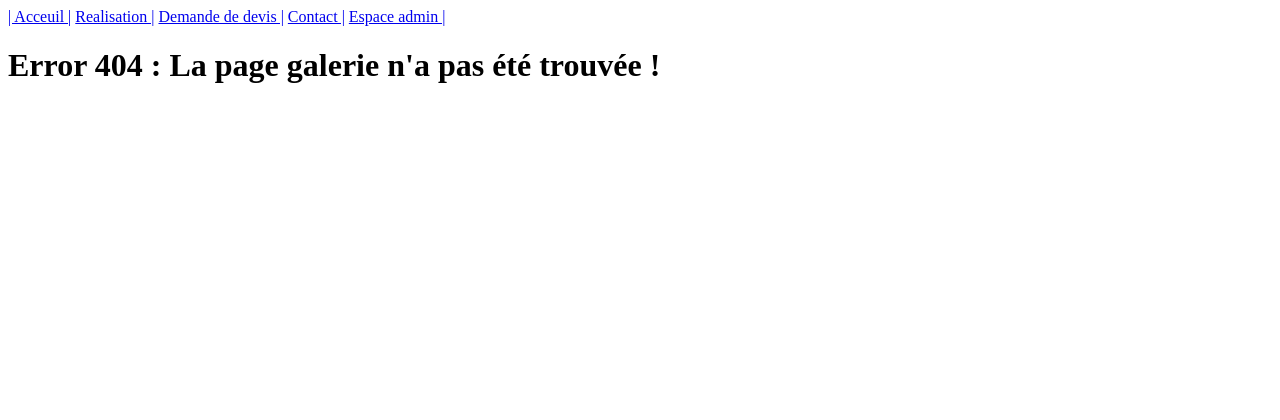
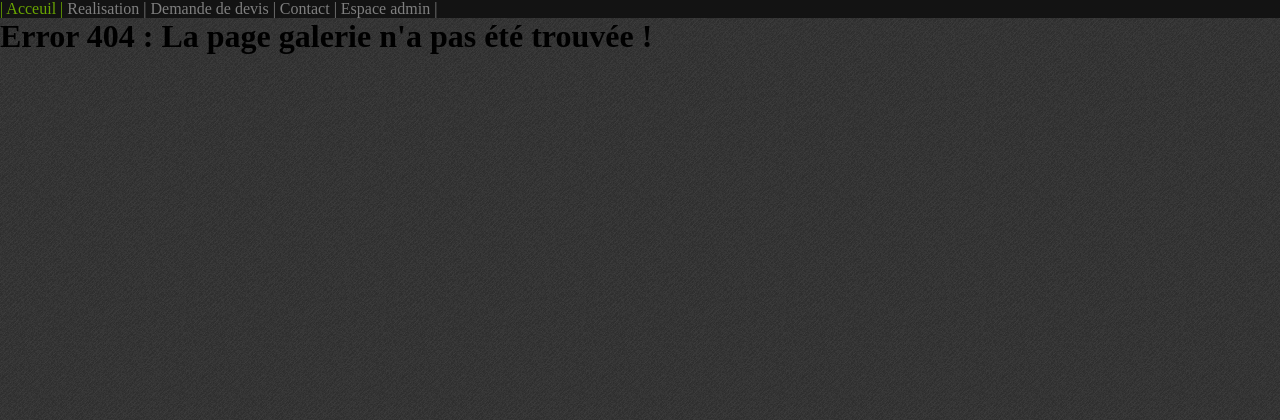
Before and after one commit to manucarenjot/Projet-de-stage, a PHP site: page /index.php?c=galerie in a window 1280 px wide. Shown: the top 420 px of the page. Run offline with PHP 8.4, Linux system fonts and the light colour scheme; some libraries are stand-ins or nearby versions.

Commit message:
debut du css et debut de la galerie

```diff
--- /dev/null
+++ b/public/asset/css/style.css
@@ -0,0 +1,41 @@
+* {
+    margin: 0;
+    padding: 0;
+    box-sizing: border-box;
+}
+
+body {
+    background-image: url(../img/debut_dark.png);
+    background-color: #7f7f7f;
+}
+
+.menu {
+    background-color: #131313;
+
+}
+.menu a {
+    color: #7f7f7f;
+    text-decoration-line: none;
+
+}
+.menu a:hover {
+    color: #6aa602;
+}
+
+.fa-plus {
+    font-size: 100px;
+    color: #faf2f2;
+    background-color: #525454;
+    border-radius: 15px;
+}
+
+.gallerieImage {
+
+    margin: 4px;
+}
+
+.gallerieImage:hover {
+    cursor: pointer;
+
+    border: solid 8px #424141;
+}
--- a/public/index.php
+++ b/public/index.php
@@ -5,15 +5,14 @@ use App\Controller\ErrorController\ErrorController;
 
 session_start();
 
-if(isset($_SESSION['alert']) && count($_SESSION['alert']) > 0) {
+if (isset($_SESSION['alert']) && count($_SESSION['alert']) > 0) {
     $alerts = $_SESSION['alert'];
     unset($_SESSION['alert']);
 
-    foreach($alerts as $alert) { ?>
+    foreach ($alerts as $alert) { ?>
         <div class="alert alert-error"><strong><?= $alert ?></strong></div> <?php
     }
 }
-
 
 
 require __DIR__ . '/../require.php';
@@ -26,16 +25,18 @@ require __DIR__ . '/../require.php';
     <meta name="viewport"
           content="width=device-width, user-scalable=no, initial-scale=1.0, maximum-scale=1.0, minimum-scale=1.0">
     <meta http-equiv="X-UA-Compatible" content="ie=edge">
+    <link rel="stylesheet" href="asset/css/style.css">
     <title>Carrosserie Proissy</title>
 </head>
 <body>
+<div class="menu">
     <a href="?c=home">| Acceuil |</a>
     <a href="?c=realisations">Realisation |</a>
     <a href="?c=demande-de-devis">Demande de devis |</a>
     <a href="?c=contact">Contact |</a>
     <a href="?c=espace-admin">Espace admin |</a>
-</body>
-</html>
+</div>
+
 <?php
 
 $page = isset($_GET['c']) ? Router::secureUrl($_GET['c']) : 'home';
@@ -68,3 +69,6 @@ switch ($page) {
         ErrorController::error404($page);
 }
 ?>
+<script src="https://kit.fontawesome.com/d8438e7f2f.js" crossorigin="anonymous"></script>
+</body>
+</html>
```
Also changed, not shown: View/realisation/galerie.html.php (+61 -0 lines), public/asset/img/debut_dark.png (added), public/asset/img/micro_carbon.png (added), public/asset/img/tactile_noise.png (added), public/asset/img/zwartevilt.png (added). Lines whose indentation alone changed are shown as unchanged.
